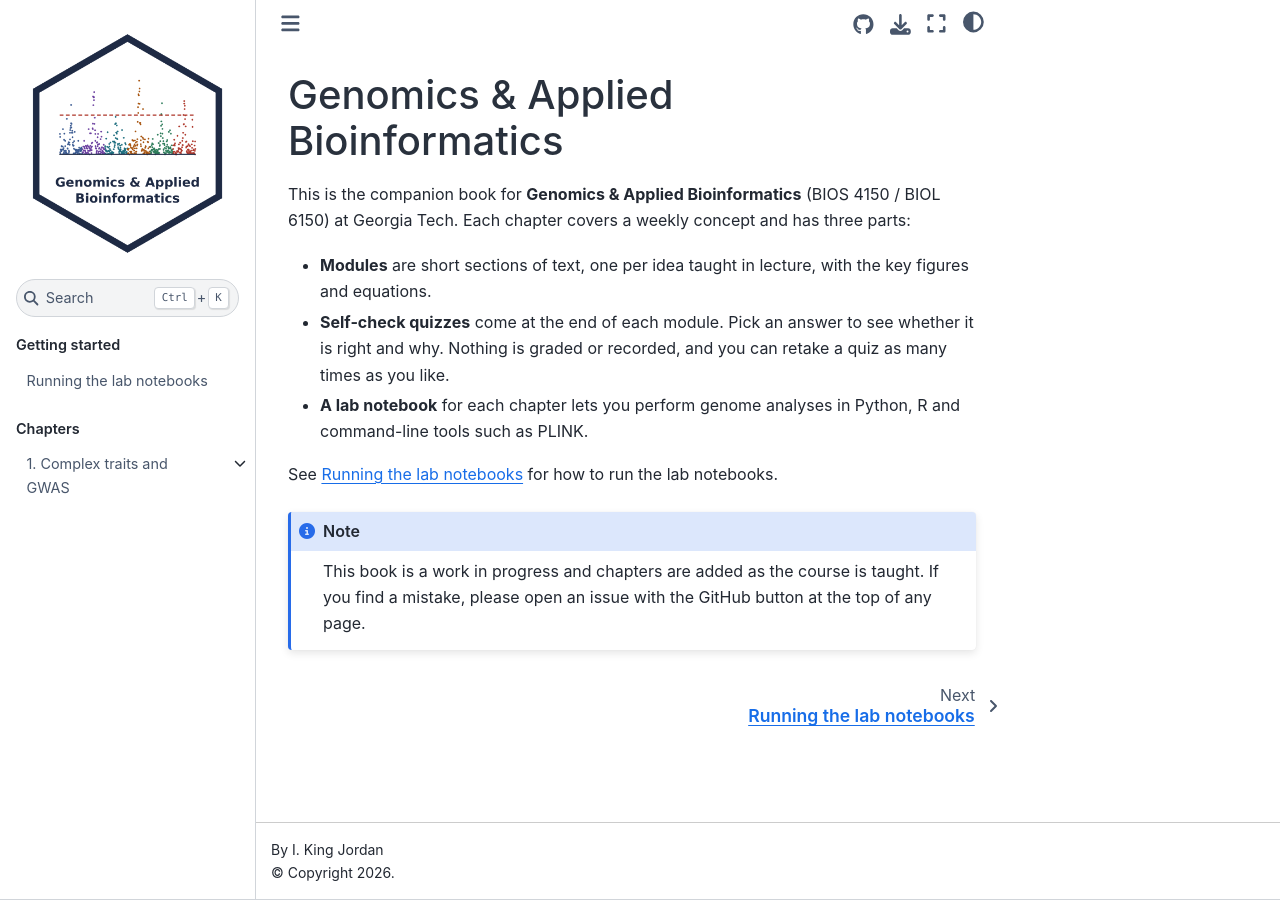
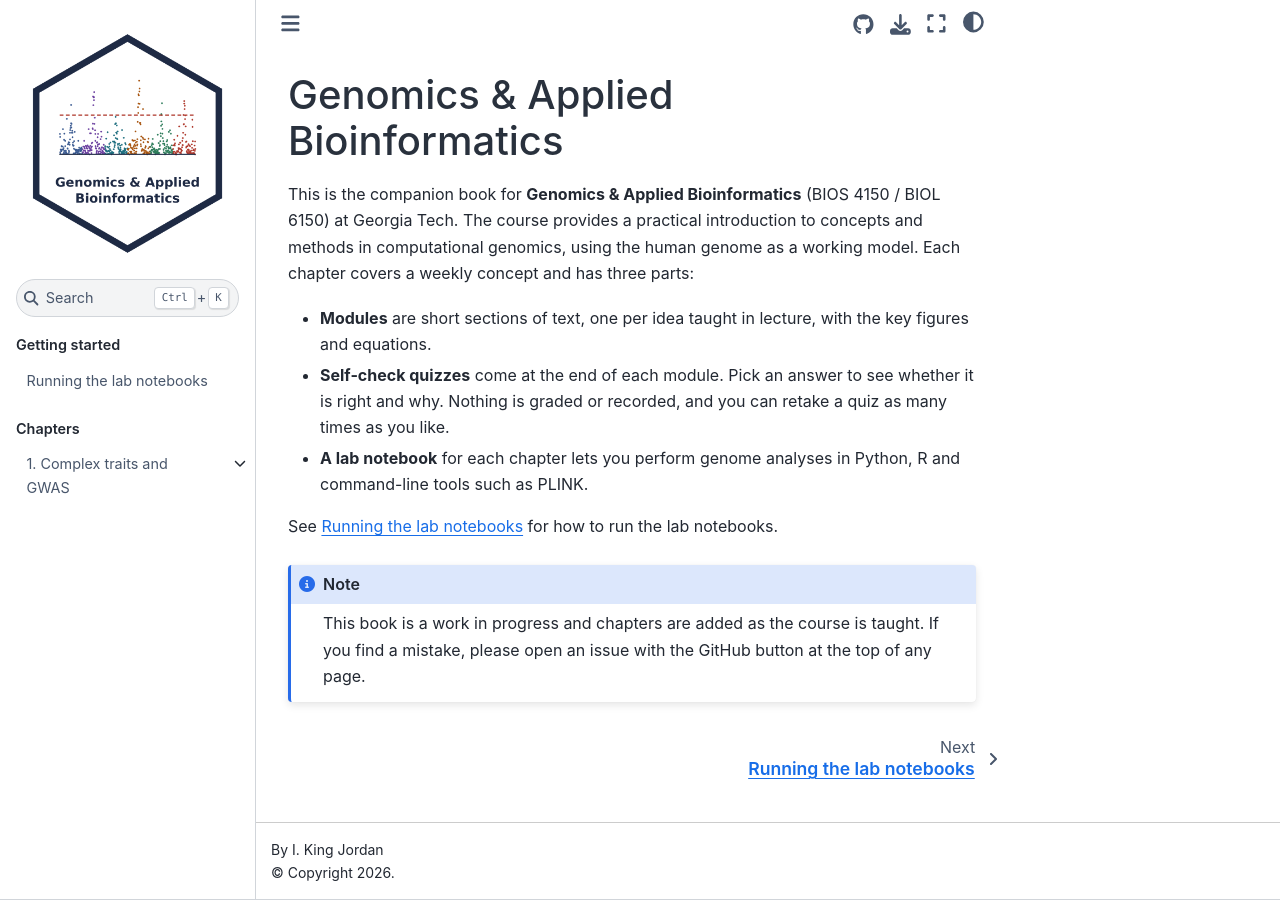
Before and after one commit to ikingjordan3/gab-book, a Jupyter Book: the page built from book/intro.md, in a window 1280 px wide. Built offline with Jupyter Book 1.0.4 settings and Sphinx 7.4.7 and the Sphinx Book theme 1.1.4, drawn with Linux system fonts in a browser that asks for light colours.

Commit message:
Title page: add course description sentence (#3)
Claude-Session: https://claude.ai/code/session_01Nvk8q5AgQ2MgZyY3whgNwL

Co-authored-by: Claude <noreply@anthropic.com>

```diff
--- a/book/intro.md
+++ b/book/intro.md
@@ -1,6 +1,8 @@
 # Genomics & Applied Bioinformatics
 
 This is the companion book for **Genomics & Applied Bioinformatics** (BIOS 4150 / BIOL 6150) at Georgia Tech.
+The course provides a practical introduction to concepts and methods in computational genomics,
+using the human genome as a working model.
 Each chapter covers a weekly concept and has three parts:
 
 - **Modules** are short sections of text, one per idea taught in lecture, with the key figures and equations.
```
